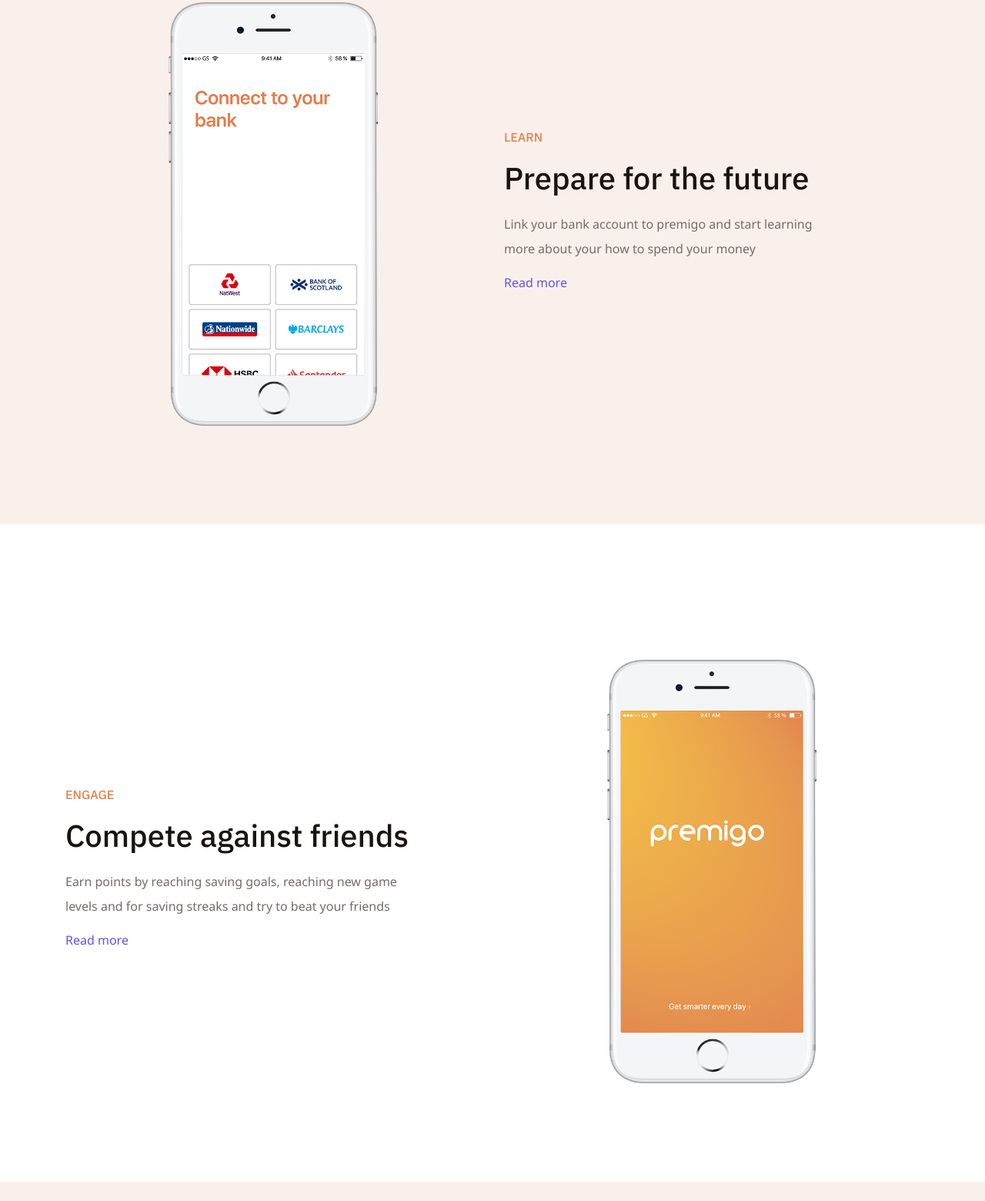
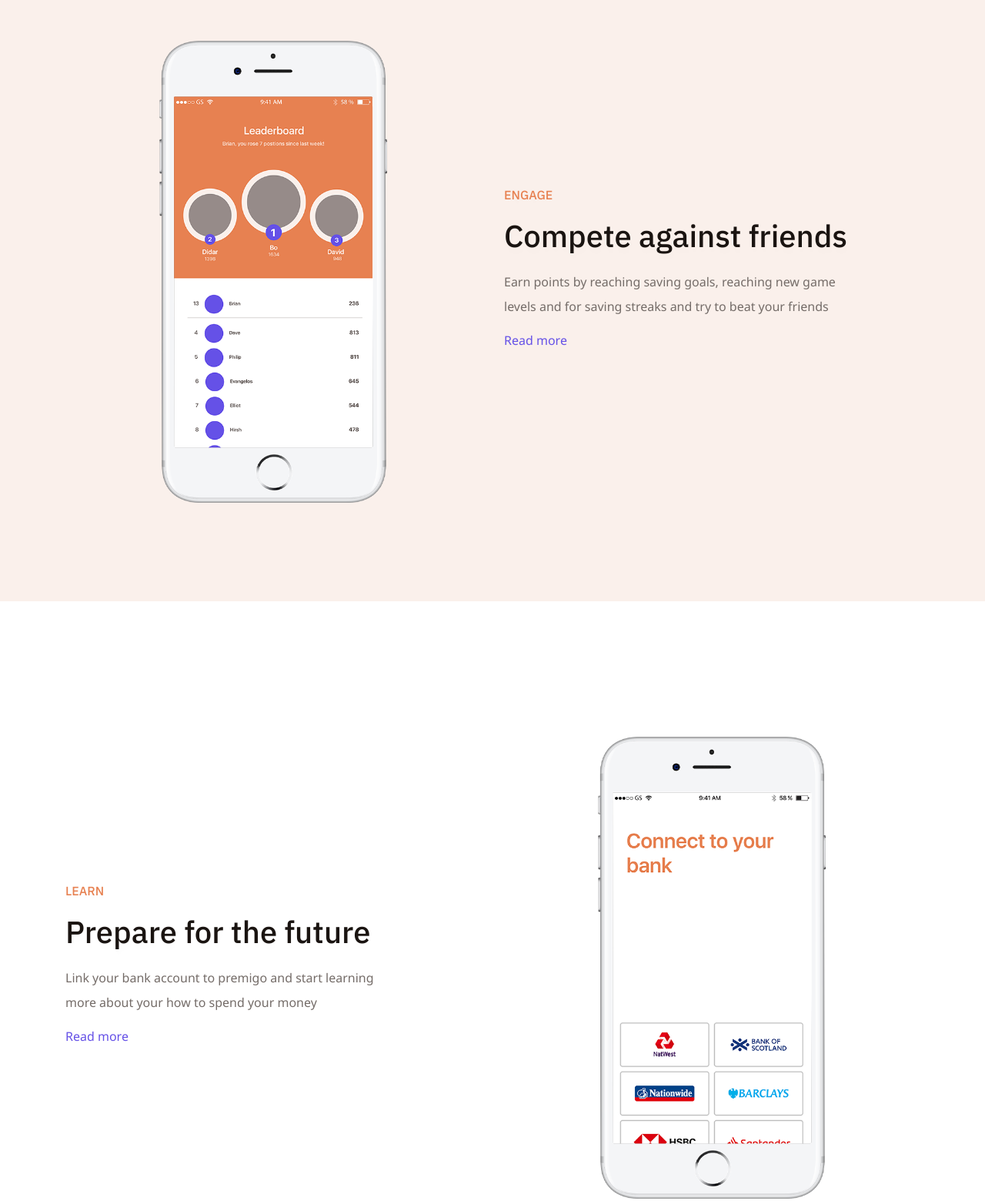
Before and after one commit to davidvanrooij/premigo, a plain HTML site: page index.html in a window 1280 px wide. Shown: the part 1708-3268 px from the top of the page at 77% size. Drawn offline with nearby package versions, Linux system fonts and the light colour scheme.

Commit message:
add leaderboard

```diff
--- a/index.html
+++ b/index.html
@@ -69,7 +69,7 @@
 					<a href='#'>Read more</a>
 				</div>
 				<div class="col-md-6 text-center mt-5">
-					<img src="images/phone-03.png" class="img-fluid" alt="permigo" style="height:550px;">
+					<img src="images/phone-03.png" class="img-fluid" alt="permigo" style="height:600px;">
 				</div>
 			</div>
 		</div>
@@ -79,28 +79,28 @@
 		<div class="container">
 			<div class="row align-items-center">
 				<div class="col-md-6 text-center mt-5 d-none d-md-block">
-					<img src="images/phone-02.png" class="img-fluid" alt="permigo" style="height:550px;">
+					<img src="images/phone-04.png" class="img-fluid" alt="permigo" style="height:600px;">
 				</div>
+				<div class="col-md-6">
+					<h1><span>Engage</span>Compete against friends</h1>
+					<p>Earn points by reaching saving goals, reaching new game levels and for saving streaks and try to beat your friends</p>
+					<a href='#'>Read more</a>
+				</div>
+			</div>
+		</div>
+	</section>
+
+
+	<section class="bg-white">
+		<div class="container">
+			<div class="row align-items-center">
 				<div class="col-md-6">
 					<h1><span>Learn</span>Prepare for the future</h1>
 					<p>Link your bank account to premigo and start learning more about your how to spend your money</p>
 					<a href='#'>Read more</a>
 				</div>
-
-			</div>
-		</div>
-	</section>
-
-	<section class="bg-white">
-		<div class="container">
-			<div class="row align-items-center">
-				<div class="col-md-6">
-					<h1><span>Engage</span>Compete against friends</h1>
-					<p>Earn points by reaching saving goals, reaching new game levels and for saving streaks and try to beat your friends</p>
-					<a href='#'>Read more</a>
-				</div>
 				<div class="col-md-6 text-center mt-5 d-none d-md-block">
-					<img src="images/phone-01.png" class="img-fluid" alt="permigo" style="height:550px;">
+					<img src="images/phone-02.png" class="img-fluid" alt="permigo" style="height:600px;">
 				</div>
 			</div>
 		</div>
```
Also changed, not shown: images/phone-04.png (added).
